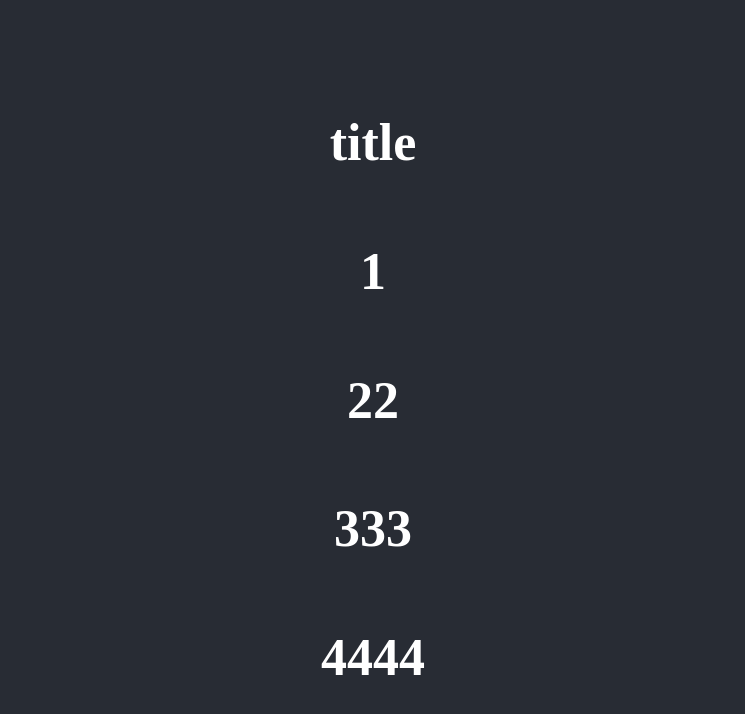
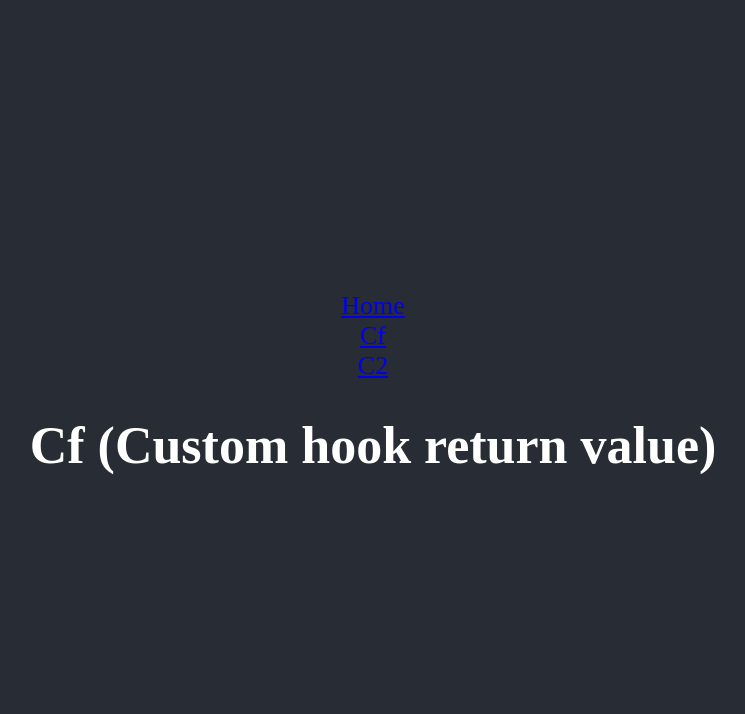
Before and after one commit to med2mad/allo-voisin, a React (Create React App) app: page /cf in a window 1280 px wide. Shown: the top 714 px of the page, without its empty margins (267-1012 px from the left). Built offline with nearby package versions, Linux system fonts and the light colour scheme; the HTML template or start-up script is replaced by a standard one.

Commit message:
react router and custom hook

```diff
--- a/package.json
+++ b/package.json
@@ -8,6 +8,7 @@
     "@testing-library/user-event": "^13.5.0",
     "react": "^18.2.0",
     "react-dom": "^18.2.0",
+    "react-router-dom": "^5.3.4",
     "react-scripts": "5.0.1",
     "web-vitals": "^2.1.4"
   },
--- a/src/App.js
+++ b/src/App.js
@@ -1,22 +1,39 @@
-import { useState } from "react";
-import Cf from "./Cf";
+import { useState, useEffect } from "react";
+import Cf from "./components/Cf";
+import C2 from "./components/C2";
+import useH from "./useH";
+import {BrowserRouter , Route, Switch, Link} from "react-router-dom";
 
 function App() {
 
-  const s = 'dsadsad';
-  const b = true;
-  const a = [1, 2, 3];
-  const o = {o:'o'};
-  const n = 5;
+  const customH = useH();
 
   let [v, setV] = useState([{o:1},{o:22},{o:333},{o:4444}]);
+  useEffect(()=>{console.log("side Effect");} , [])
 
-  return (
-    <div className="App App-header">
-      <Cf></Cf>
-      {v.map((b)=>(<h1 key={b.o}>{b.o}</h1>))}
-    </div>
-  );
+  return ( <div className="App App-header">
+
+    <BrowserRouter>
+
+      <Link to="/">Home</Link>
+      <Link to="cf">Cf</Link>
+      <Link to="c2">C2</Link>
+
+      <Switch>
+        <Route exact path="/">
+          <h1>Home</h1>
+        </Route>
+        <Route path="/c2">
+          <C2></C2>
+        </Route>
+        <Route path="/cf">
+          <Cf att={customH}></Cf>
+        </Route>
+      </Switch>
+
+    </BrowserRouter>
+
+  </div>);
 }
 
 export default App;
--- /dev/null
+++ b/src/components/C2.js
@@ -0,0 +1,11 @@
+
+function Cf() {
+
+    return (
+        <div>
+          <h1>C2</h1>
+        </div>
+      );
+  }
+
+  export default Cf;
--- a/src/Cf.js
+++ b/src/components/Cf.js
@@ -1,9 +1,9 @@
 
-function Cf() {
+function Cf({att}) {
 
     return (
       <div>
-        <h1>title</h1>
+        <h1>{att}</h1>
       </div>
     );
   }
--- /dev/null
+++ b/src/useH.js
@@ -0,0 +1,9 @@
+
+function useH(params) {
+
+
+
+    return "Cf (Custom hook return value)";
+}
+
+export default useH;
```
Also changed, not shown: 1 other file (tests, documents, lock files or other folders).
